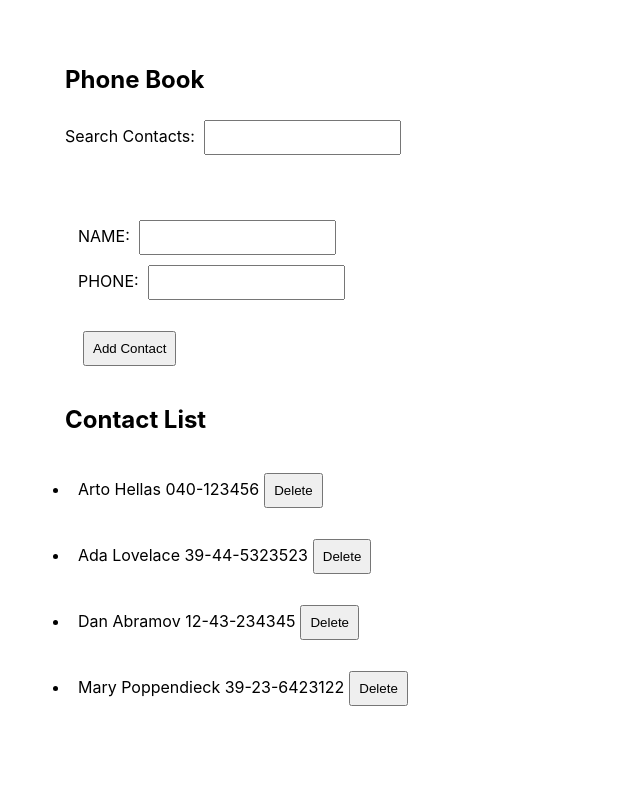
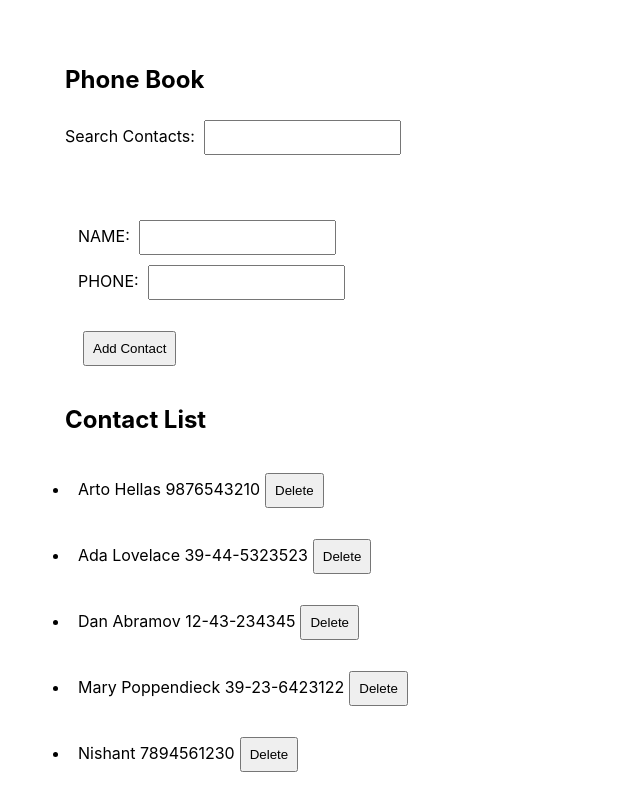
Before and after one commit to snghnishant/fullstackopen, a React (Create React App) app in the folder part2/phonebook/: page / in a window 1280 px wide. Shown: the top 810 px of the page, without its empty margins (0-640 px from the left). Built offline with nearby package versions, Linux system fonts and the light colour scheme; data requests are answered from the project's data file.

Commit message:
Exercise 2.18

```diff
--- a/part2/phonebook/db.json
+++ b/part2/phonebook/db.json
@@ -2,7 +2,7 @@
   "persons": [
     {
       "name": "Arto Hellas",
-      "number": "040-123456",
+      "number": "9876543210",
       "id": 1
     },
     {
@@ -19,6 +19,11 @@
       "name": "Mary Poppendieck",
       "number": "39-23-6423122",
       "id": 4
+    },
+    {
+      "id": 5,
+      "name": "Nishant",
+      "number": "7894561230"
     }
   ]
 }
--- a/part2/phonebook/src/App.js
+++ b/part2/phonebook/src/App.js
@@ -3,7 +3,12 @@ import "./App.css";
 import ListItem from "./Components/listItem";
 import ContactForm from "./Components/contactForm";
 import SearchForm from "./Components/searchContact";
-import { getAll, addNew, deleteContact } from "./Services/persons";
+import {
+	getAll,
+	addNew,
+	deleteContact,
+	updateContact,
+} from "./Services/persons";
 
 const App = () => {
 	//State Initialization
@@ -36,7 +41,23 @@ const App = () => {
 		};
 
 		if (persons.find((person) => person.name === newName)) {
-			alert(`${newName} already present. Can't Add!`);
+			const updateAction = window.confirm(
+				`${newName} is already added to phonebook, do you want to update the number?`
+			);
+
+			if (updateAction) {
+				const index = persons.findIndex(
+					(person) => person.name === newName
+				);
+
+				const updatedData = { ...persons[index], number: newPhone };
+
+				updateContact(updatedData).then(() => {
+					setNewName("");
+					setNewPhone("");
+					getAll().then((newData) => setPersons(newData));
+				});
+			}
 		} else if (persons.find((person) => person.number === newPhone)) {
 			alert(`${newPhone} already present. Can't Add!`);
 		} else {
--- a/part2/phonebook/src/Services/persons.js
+++ b/part2/phonebook/src/Services/persons.js
@@ -16,4 +16,8 @@ const deleteContact = (id) => {
 	return request.then((response) => response.data);
 };
 
-export { getAll, addNew, deleteContact };
+const updateContact = (newData) => {
+	const request = axios.put(`${baseURL}/${newData.id}`, newData);
+	return request.then((response) => response.data);
+};
+export { getAll, addNew, deleteContact, updateContact };
```
Also changed, not shown: 1 other file (tests, documents, lock files or other folders).
